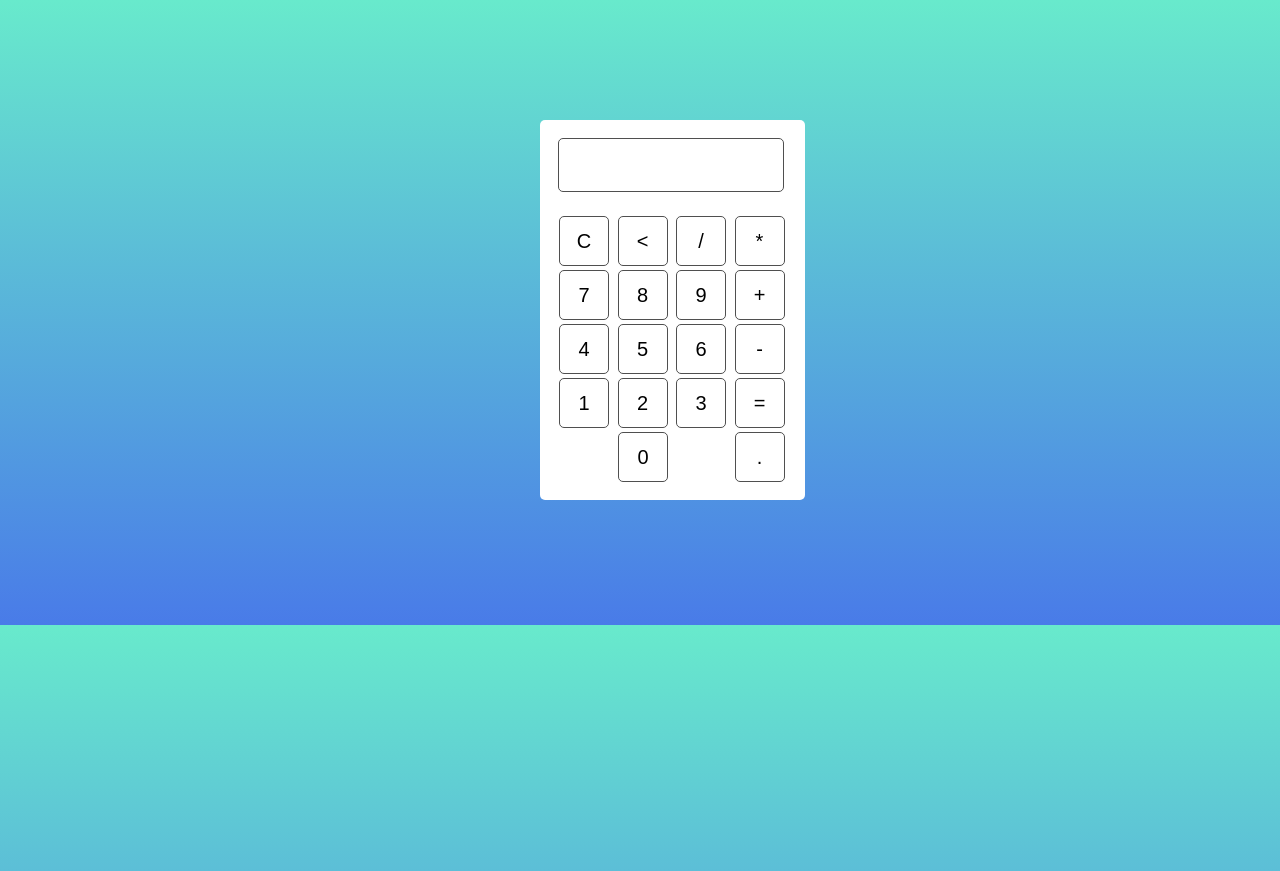
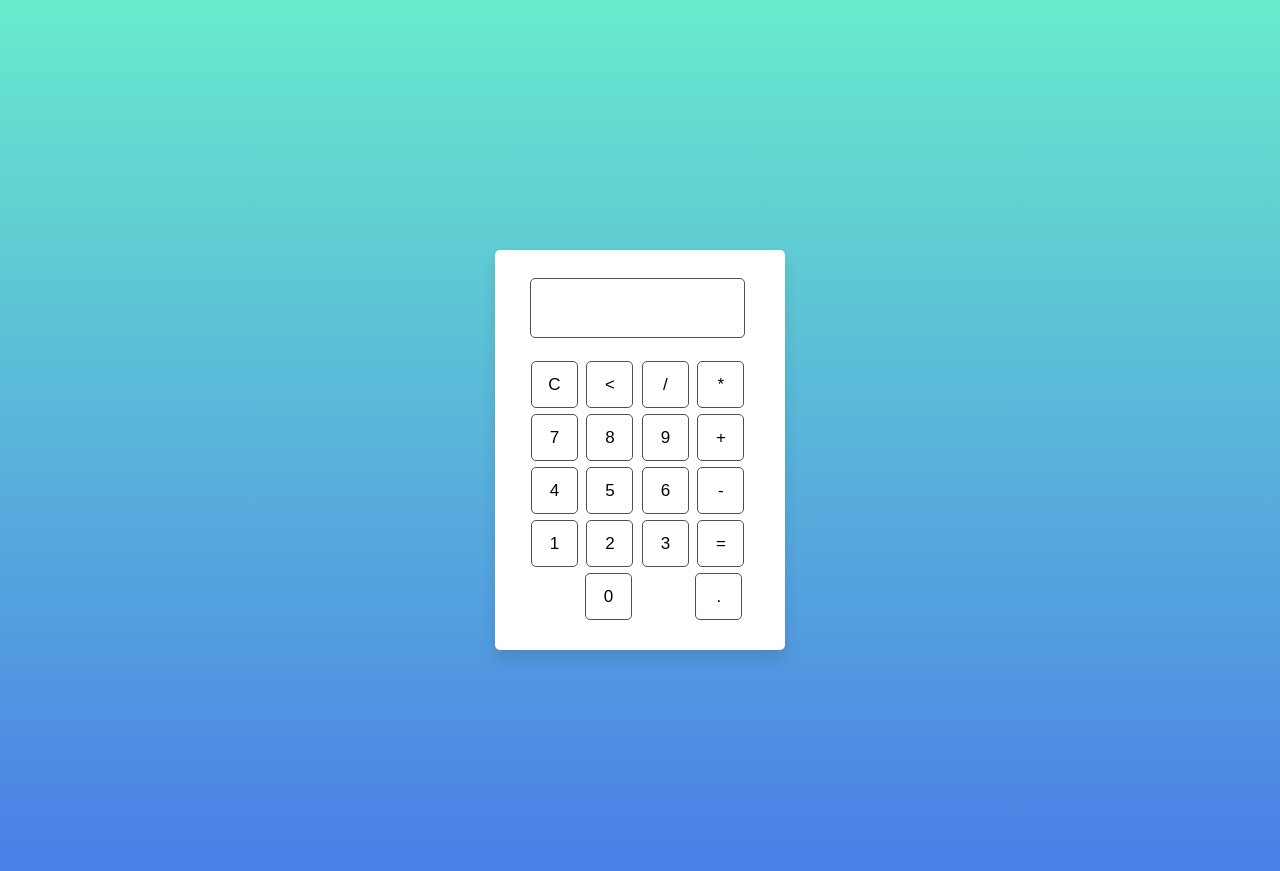
Before and after one commit to carollbs/basic_calc, a Jekyll site: the page index.html, which Jekyll copies as it is, in a window 1280 px wide. Shown: the top 871 px of the page. Built offline with Jekyll 4.4.1, drawn with Linux system fonts in a browser that asks for light colours.

Commit message:
Add files via upload

```diff
--- /dev/null
+++ b/assets/responsive.css
@@ -0,0 +1,26 @@
+@media screen and (max-width:700px){
+
+  .buttons{
+    margin-bottom: 7px;
+    margin-right: 1px;
+
+  }
+
+  body{
+    min-height: 0hv;
+    display: flexbox;
+    align-items: stretch;
+    justify-content: left;
+  }
+
+  .wrapper{
+    height: 400px;
+    width: 300px;
+    margin: 5px;
+
+  }
+}
+
+@media screen and (min-width:1000px){
+
+}
--- a/assets/style.css
+++ b/assets/style.css
@@ -1,7 +1,29 @@
+*{
+  margin: 0;
+  padding: 0;
+  box-sizing: border-box;
+  font-family: 'Poppins', sans-serif;
+}
 
+.wrapper{
+  background: #fff;
+  max-width: 290px;
+  width: 100%;
+  padding: 35px;
+  padding-top: 28px;
+  border-radius: 5px;
+  box-shadow: 0px 10px 15px rgba(0,0,0,0.1);
+  height: 400px;
+}
 
 body{
-  background: linear-gradient(#68EACC 0%, #497BE8 100%)
+  width: auto;
+  height: auto;
+  min-height: 100vh;
+  background: linear-gradient(#68EACC 0%, #497BE8 100%);
+  display: flex;
+  justify-content: center;
+  align-items: center;
 }
 
 form{
@@ -9,17 +31,6 @@ form{
   width: 398px;
 }
 
-table{
-  display: block;
-  margin-left: 532px;
-  margin-right: 600px;
-  width: 265px;
-  padding: 15px;
-  background-color: white;
-  margin-top: 120px;
-  border-radius: 5px;
-  margin-bottom: 125px;
-}
 
 td{
   font-size: 30px;
@@ -28,31 +39,28 @@ td{
 .button{
   font-family: sans-serif;
   background: white;
-  width: 50px;
-  height: 50px;
-  font-size: 20px;
-  margin: 2;
+  width: 47px;
+  height: 47px;
+  font-size: 17px;
+  margin: 3px;
   color: black;
   border: 1px solid #4F4F4F;
   border-radius: 5px;
   margin-left: 1px;
 }
 
-.block{
-    margin: 0 auto;
-}
 
 #n0{
-    margin-left: 60px;
+    margin-left: 55px;
 }
 
 #n1{
-    margin-left: 59px;
+    margin-left: 56px;
 }
 
 .textview{
-    width: 220px;
-    height: 50px;
+    width: 215px;
+    height: 60px;
     background: white;
     color: black;
     font-size: 20px;
--- a/index.html
+++ b/index.html
@@ -6,58 +6,51 @@
       <meta http-equiv="X-UA-Compatible" content="ie=edge">
       <title>Calculadora</title>
       <link rel="stylesheet" href="assets/style.css">
+      <link rel="stylesheet" href="assets/responsive.css">
       <script src="assets/script.js"></script>
+
     </head>
 
   <body>
-    <div class='block'>
-
-        <table>
+    <div class="wrapper">
       <td>
           <form name='form'>
           <input class="textview" name='textview'>
           </form>
       </td>
-            <tr>
 
-              <td>
+      <div class="line">
           <input type="button" class='button' onclick='c()' value="C">
           <input type="button" class='button' onclick="back()" value="<">
           <input type="button" class='button' onclick="insert('/')" value="/">
           <input type="button" class='button' onclick="insert('*')" value="*">
-              </td>
-            <tr>
-              <td>
+        </div>
+
+        <div class="line">
           <input type="button" class='button' onclick="insert(7)" value="7">
           <input type="button" class='button' onclick="insert(8)" value="8">
           <input type="button" class='button' onclick="insert(9)" value="9">
           <input type="button" class='button' onclick="insert('+')" value="+">
-              </td>
-            </tr>
-            <tr>
-              <td>
+        </div>
+
+        <div class="line">
           <input type="button" class='button' onclick="insert(4)" value="4">
           <input type="button" class='button' onclick="insert(5)" value="5">
           <input type="button" class='button' onclick="insert(6)" value="6">
           <input type="button" class='button' onclick="insert('-')" value="-">
-              </td>
-            </tr>
-            <tr>
-              <td>
+        </div>
+
+        <div class="line">
           <input type="button" class='button' onclick="insert(1)" value="1">
           <input type="button" class='button' onclick="insert(2)" value="2">
           <input type="button" class='button' onclick="insert(3)" value="3">
           <input type="button" class='button' onclick='equal()' value="=">
-              </td>
-            </tr>
-            <tr>
-              <td>
+        </div>
+
+        <div class="line">
           <input type="hidden">
           <input type='button' value='0' onclick="insert(0)" class='button' id='n0'>
           <input type='button' value='.' onclick="insert('.')" class='button' id='n1'>
-              </td>
-            </tr>
-          </table>
         </div>
     </div>
   </body>
```
Lines whose indentation alone changed are shown as unchanged.
